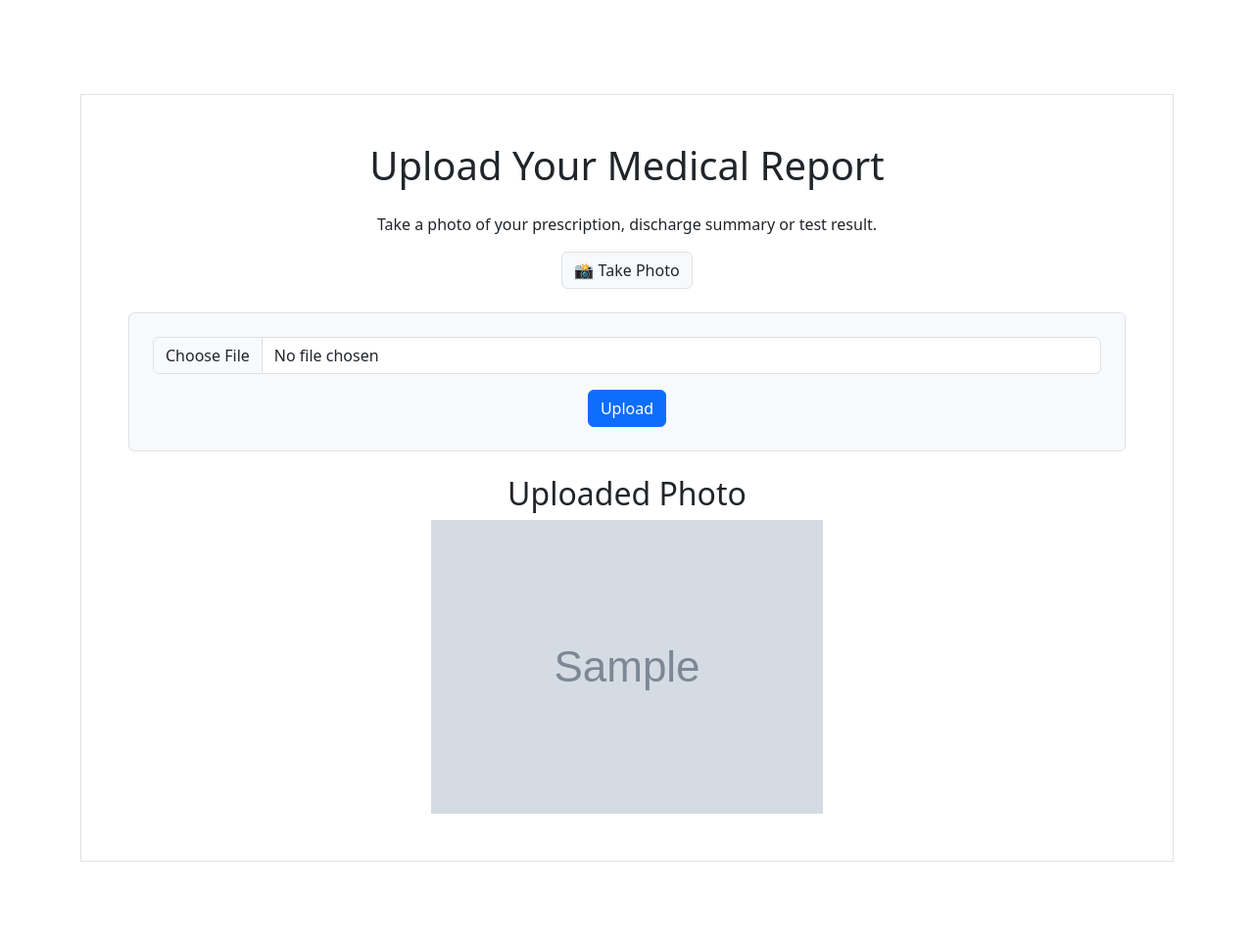
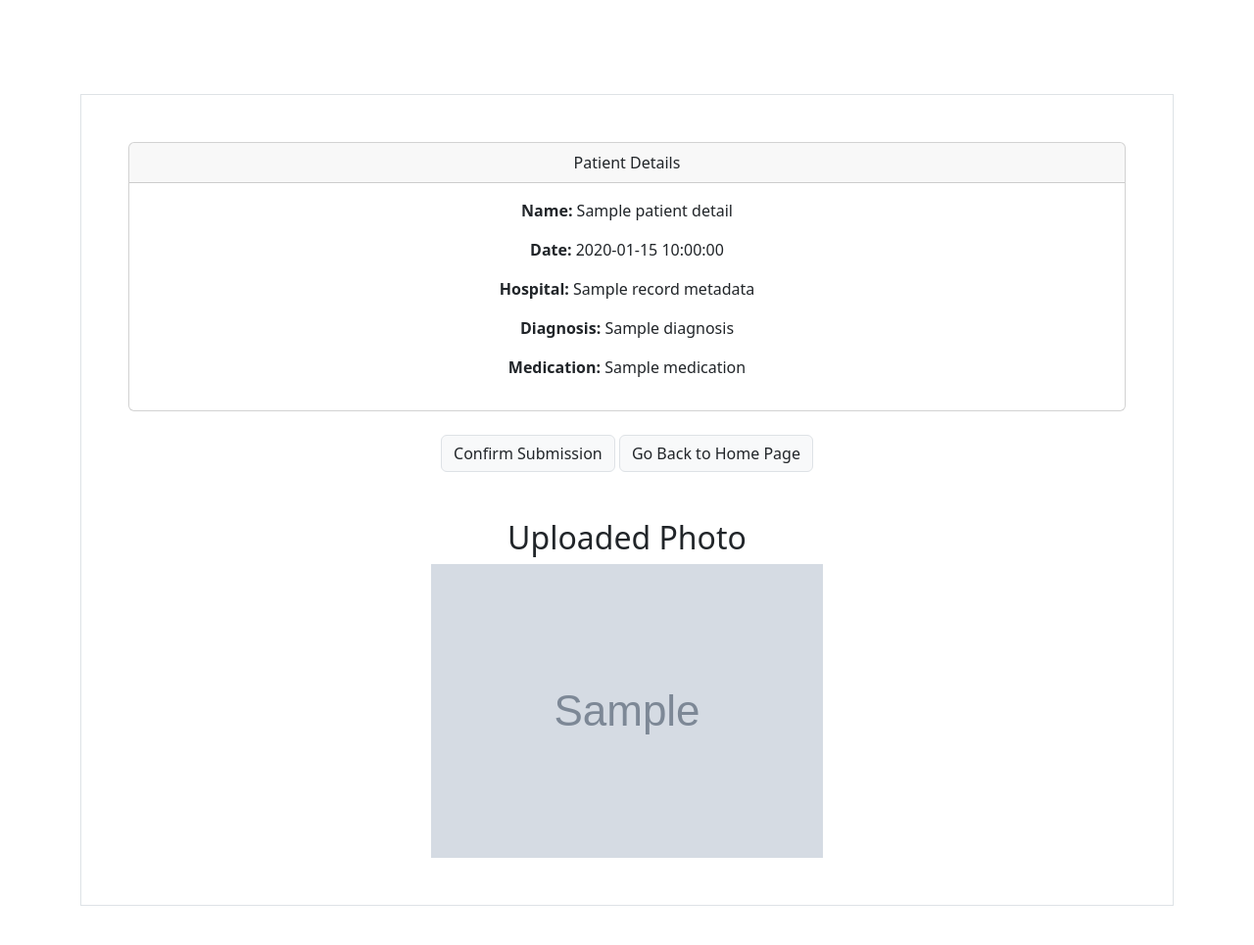
Before and after one commit to yashmOS/healthpassportsg-app, a Flask app: template templates/upload.html in a window 1280 px wide. Shown: the part 70-1035 px from the top of the page at 98% size. Before the commit the page ends 950 px from the top, so only its background shows below. Run offline with Flask 3, Linux system fonts and the light colour scheme; the template is opened without the code that fills it: most values are stand-ins (such as "Sample title", 1, 10 or a date in 2020); grey boxes marked "Sample" are stand-in pictures.

Commit message:
push final

```diff
--- a/Result.json
+++ b/Result.json
@@ -14,7 +14,7 @@
     "record_date": "23 JUN 2025",
     "other_metadata": {
       "bill_ref_no": "AFU1234567891E",
-      "mrn": "12345678"
+      "case_no": "12345678"
     }
   },
   "sections": {
@@ -37,8 +37,8 @@
     ],
     "medications": [
       {
-        "name": "Paracetamol 450mg, 0rphenadrine Citrate 35mg Tablet",
-        "dosage": "40 TAB"
+        "name": "Paracetamol 450mg, 0rphenadrine Citrate 35mg Tablet (40 TAB)",
+        "dosage": ""
       }
     ],
     "lab_results": [],
--- a/app.py
+++ b/app.py
@@ -2,6 +2,8 @@ import os
 import logging
 import sqlite3
 import json
+import ast
+from pathlib import Path
 
 from flask import Flask, flash, redirect, render_template, request, session, url_for
 from flask_session import Session
@@ -10,6 +12,8 @@ from werkzeug.utils import secure_filename
 
 from helpers.login import login_required
 from helpers.sql import SQLITE
+
+from services.ocr import run_pipeline
 
 # Configure application
 app = Flask(__name__)
@@ -29,7 +33,7 @@ Session(app)
 db = SQLITE("healthpassportsg.db", traceback=True)
 
 UPLOAD_FOLDER = "static/uploads"
-ALLOWED_EXTENSIONS = {"png", "jpg", "jpeg", "gif"}
+ALLOWED_EXTENSIONS = {"png", "jpg", "jpeg", "gif", "pdf"}
 app.config["UPLOAD_FOLDER"] = UPLOAD_FOLDER
 
 def allowed_file(filename):
@@ -47,29 +51,6 @@ def after_request(response):
 @app.route("/")
 def index():
     return render_template("index.html")
-
-@app.route("/upload", methods=["GET", "POST"])
-def upload():
-    """Upload a photo"""
-    photo_url = None
-    if request.method == "POST":
-        if "photo" not in request.files:
-            flash("No file part")
-            return redirect(request.url)
-        file = request.files["photo"]
-        if file.filename == "":
-            flash("No selected file")
-            return redirect(request.url)
-        if file and allowed_file(file.filename):
-            os.makedirs(app.config["UPLOAD_FOLDER"], exist_ok=True)
-            filename = secure_filename(file.filename)
-            filepath = os.path.join(app.config["UPLOAD_FOLDER"], filename)
-            file.save(filepath)
-            photo_url = url_for("static", filename="uploads/" + filename)
-            flash("File uploaded successfully!")
-        else:
-            flash("Invalid file type")
-    return render_template("upload.html", photo_url=photo_url)
 
 @app.route("/login", methods=["GET", "POST"])
 def login():
@@ -167,32 +148,96 @@ def register():
 
 @app.route("/view", methods=["GET"])
 def view():
-    # Dummy data, to fetch from DB and return with a list of dictionaries containing the following fields.
+    # Dummy data to lengthen conditions
     medical_records = [
         {
-            'date': '1 May 2025',
+            'date': '1 MAY 2025',
             'hospital_name': 'Raffles Medical',
             'condition': 'Headache',
             'prescription': 'Panadol'
         },
         {
-            'date': '29 January 2024',
+            'date': '29 JAN 2024',
             'hospital_name': 'Thomson Medical',
             'condition': 'Lower back pain',
             'prescription': 'Panadol'
         },
         {
-            'date': '8 May 2023',
+            'date': '8 MAY 2023',
             'hospital_name': 'Square Hospital',
             'condition': 'Malaria',
             'prescription': None
         }
     ]
-    return render_template('view.html', records=medical_records)
 
-@app.route("/record", methods=["GET"])
-def record():
-    # Load JSON file
-    with open("Result.json", "r") as f:
-        data = json.load(f)
-    return render_template("record.html", record=data)
+    #search DB
+    try:
+        res = db.execute("""
+            SELECT date, hospital, diagnosis, medication FROM visits WHERE patient_id = ?;
+            """, session["user_id"])
+    except Exception as e:
+        print(e)
+    history = []
+    for record in res:
+        print(type(record['hospital']))
+        tmp = dict()
+        tmp['date'] = record['date']
+        tmp['hospital_name'] = record['hospital']
+        diagnosis = ast.literal_eval(record['diagnosis'])
+        if diagnosis:
+            tmp['condition'] = diagnosis[0]
+        else:
+            tmp['condition'] = None
+        if record['medication']:
+            tmp['prescription'] = ast.literal_eval(record['medication'])['name']
+        history.append(tmp)
+    history.extend(medical_records)
+    return render_template('view.html', records=history)
+
+@app.route("/upload", methods=["GET", "POST"])
+def upload():
+    """Upload a photo"""
+    photo_url = None
+    data = None
+    try:
+        success = bool(request.args.get('success'))
+    except:
+        success = False
+    if success:
+        flash("File uploaded successfully!")
+    if request.method == "POST":
+        if "photo" not in request.files:
+            flash("No file part")
+            return redirect(request.url)
+        file = request.files["photo"]
+        if file.filename == "":
+            flash("No selected file")
+            return redirect(request.url)
+        if file and allowed_file(file.filename):
+            os.makedirs(app.config["UPLOAD_FOLDER"], exist_ok=True)
+            filename = secure_filename(file.filename)
+            filepath = os.path.join(app.config["UPLOAD_FOLDER"], filename)
+            file.save(filepath)
+            photo_url = url_for("static", filename="uploads/" + filename)
+
+            # Get the absolute path of the current file
+            current_file_path = Path(__file__).resolve()
+            # Get the parent directory of the current file
+            parent_directory = current_file_path.parent
+
+            data = run_pipeline(str(parent_directory)+photo_url)
+            print("RUN PIPELINE SUCCESS!!!")
+            # with open("Result.json", "r") as f:
+            #     data = json.load(f)
+
+            #commit to DB subroutine
+            try:
+                db.execute("""
+                    INSERT INTO visits (patient_id, date, hospital, diagnosis, medication)
+                    VALUES (?, ?, ?, ?, ?);
+                    """, session["user_id"], data["patient_details"]["date"], data["record_metadata"]["hospital_name"], str(data["sections"]["diagnoses"]), str(data["sections"]["medications"][0]))
+            except Exception as e:
+                print(e)
+        else:
+            flash("Invalid file type")
+    return render_template("upload.html", photo_url=photo_url, data=data)
--- a/pyproject.toml
+++ b/pyproject.toml
@@ -15,11 +15,15 @@ description = '''Giving Migrant Workers Ownership of their Health:
 readme = "README.md"
 requires-python = ">=3.13"
 dependencies = [
+    "dotenv~=0.9.9",
     "flask~=3.1.1",
     "flask-session~=0.8.0",
+    "google.generativeai~=0.8.5",
+    "langdetect~=1.0.9",
     "opencv-python~=4.12.0.88",
     "pdf2image~=1.17.0",
     "pillow~=11.3.0",
+    "PyMuPDF~=1.26.3",
     "pytesseract~=0.3.13",
     "pytz~=2025.2",
     "requests~=2.32.4",
--- a/static/schema.sql
+++ b/static/schema.sql
@@ -3,3 +3,13 @@ CREATE TABLE IF NOT EXISTS users (
     username TEXT UNIQUE NOT NULL,
     hash TEXT NOT NULL
 );
+
+CREATE TABLE IF NOT EXISTS visits (
+    visit_id INTEGER PRIMARY KEY AUTOINCREMENT NOT NULL,
+    patient_id INTEGER NOT NULL,
+    date TEXT NOT NULL,
+    hospital TEXT NOT NULL,
+    diagnosis TEXT,
+    medication TEXT,
+    FOREIGN KEY (patient_id) REFERENCES users(id)
+);
--- a/templates/upload.html
+++ b/templates/upload.html
@@ -4,16 +4,38 @@
 
     <!-- Upload function -->
     <div class="container p-5 my-5 border">
+        {% if not photo_url %}
         <h1 class="mb-4">Upload Your Medical Report</h1>
         <p>Take a photo of your prescription, discharge summary or test result.</p>
         <button class="btn border mb-4 rounded bg-light">📸 Take Photo</button>
         <form method="POST" enctype="multipart/form-data" class="p-4 border rounded bg-light">
             <div class="mb-3">
                 <!-- <label for="formFile" class="form-label">Upload your photo</label> -->
-                <input class="form-control" type="file" id="formFile" name="photo" accept="image/*">
+                <input class="form-control" type="file" id="formFile" name="photo" accept="image/*, application/pdf">
             </div>
             <button type="submit" class="btn btn-primary">Upload</button>
         </form>
+        {% endif %}
+
+        {% if data %}
+            <div class="card mb-4">
+                <div class="card-header">Patient Details</div>
+                    <div class="card-body">
+                    <p><strong>Name:</strong> {{ data.patient_details.name }}</p>
+                    <p><strong>Date:</strong> {{ data.patient_details.date }}</p>
+                    <p><strong>Hospital:</strong> {{ data.record_metadata.hospital_name }}</p>
+                    <!-- Iterate through all datas -->
+                    {% for diagnosis in data.sections.diagnoses %}
+                        <p><strong>Diagnosis:</strong> {{ diagnosis }}</p>
+                    {% endfor %}
+                    {% for medication in data.sections.medications %}
+                        <p><strong>Medication:</strong> {{ medication.name }}</p>
+                    {% endfor %}
+                    </div>
+            </div>
+            <a href="/upload?success=True" class="btn border mb-4 rounded bg-light">Confirm Submission</a>
+            <a href="/" class="btn border mb-4 rounded bg-light">Go Back to Home Page</a>
+        {% endif %}
 
         {% if photo_url %}
             <div class="mt-4">
```
Also changed, not shown: templates/record.html (+22 -6 lines), templates/record_successful.html (added, +15 -0 lines), healthpassportsg.db, static/uploads/Medical_Certificate_Example_for_School_0bab887c7f.jpg (added), 1 other file.
